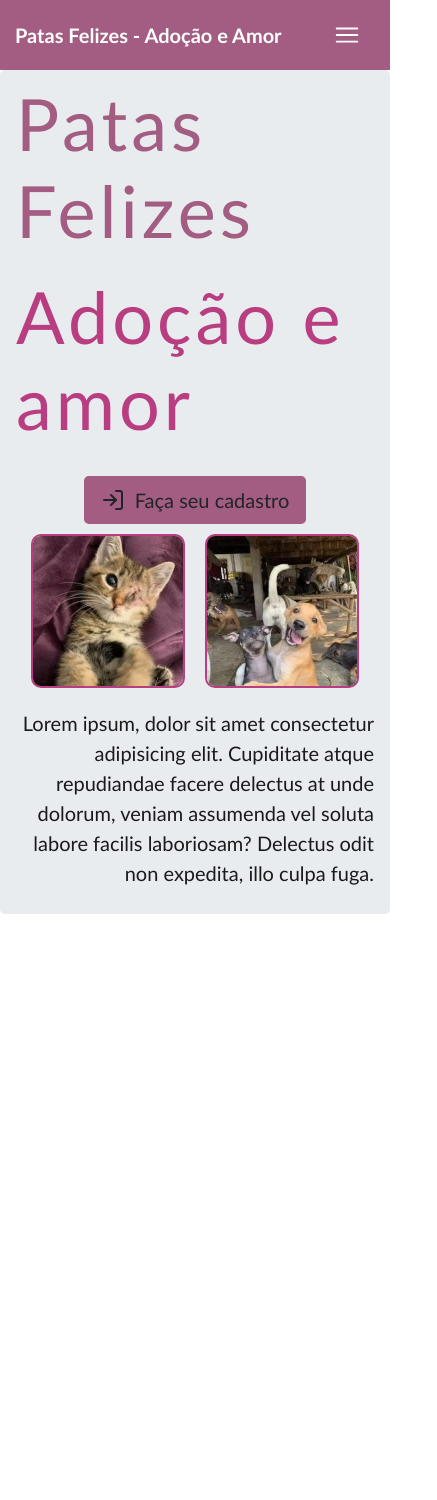
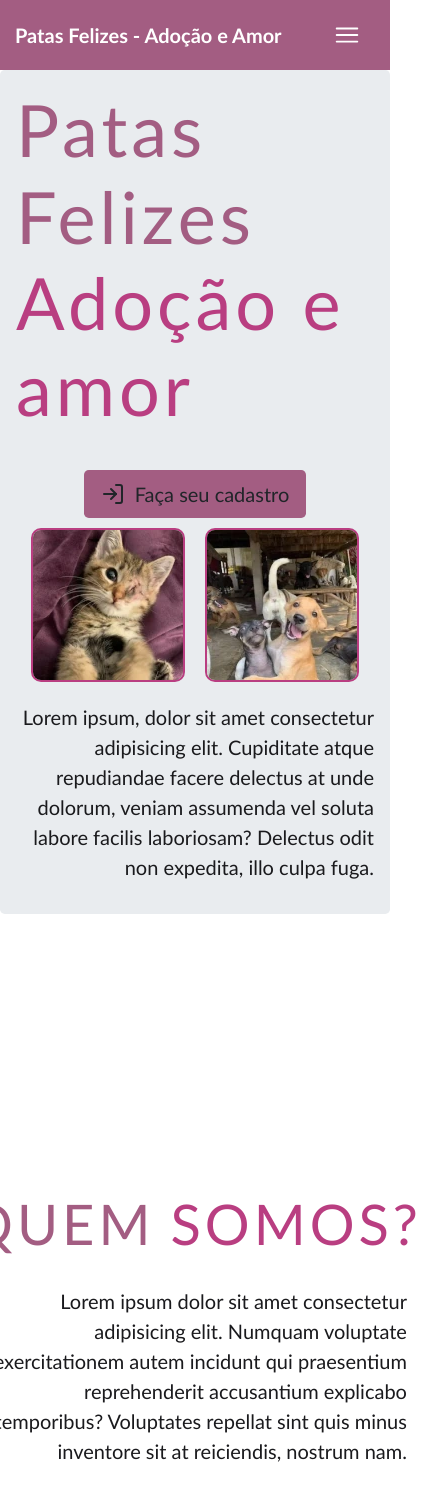
Before and after one commit to joaoflorencoJS/Patas-Felizes-Frontend, a React (Create React App) app: page / in a window 390 px wide. Shown: the top 1500 px of the page, 437 px wide, since content can reach past the window. Before the commit the page ends 914 px from the top, so only its background shows below. Built offline with nearby package versions, Linux system fonts and the light colour scheme.

Commit message:
Adicionando um "Quem Somos?" na landing page do site.

```diff
--- a/src/components/Header/index.js
+++ b/src/components/Header/index.js
@@ -7,7 +7,7 @@ import 'bootstrap';
 
 export default function Header() {
   return (
-    <Nav className="navbar navbar-expand-md">
+    <Nav className="navbar navbar-expand-md sticky-top">
       <Link to="/" className="navbar-brand">
         Patas Felizes - Adoção e Amor
       </Link>
--- a/src/pages/Home/index.js
+++ b/src/pages/Home/index.js
@@ -19,12 +19,10 @@ export default function Home() {
       <LandingContainer className="jumbotron mb-0">
         <div className="row">
           <HomeContent className="col-md">
-            <SpanPrimaryColor className="display-3">
-              Patas Felizes
-            </SpanPrimaryColor>
-            <SpanTerciaryColor className="display-3">
-              Adoção e amor
-            </SpanTerciaryColor>
+            <h1 className="d-flex flex-column align-items-center display-3">
+              <SpanPrimaryColor>Patas Felizes</SpanPrimaryColor>
+              <SpanTerciaryColor>Adoção e amor</SpanTerciaryColor>
+            </h1>
 
             <Link to="/register" className="btn btn-lg">
               <LuLogIn size={24} />
@@ -33,8 +31,8 @@ export default function Home() {
           </HomeContent>
           <HomeContent className="col-md">
             <DivImg className="gap-20">
-              <Img src={homeCat} alt="" />
-              <Img src={homeDog} alt="" />
+              <Img src={homeCat} alt="" className="" />
+              <Img src={homeDog} alt="" className="img-fluid" />
             </DivImg>
 
             <p className="lead">
@@ -46,6 +44,23 @@ export default function Home() {
           </HomeContent>
         </div>
       </LandingContainer>
+      <LandingContainer className="mb-0">
+        <div className="row container">
+          <HomeContent className="col-md">
+            <h1 className="d-flex align-items-center display-4">
+              <SpanPrimaryColor className="mr-3">QUEM</SpanPrimaryColor>
+              <SpanTerciaryColor>SOMOS?</SpanTerciaryColor>
+            </h1>
+
+            <p className="lead">
+              Lorem ipsum dolor sit amet consectetur adipisicing elit. Numquam
+              voluptate exercitationem autem incidunt qui praesentium
+              reprehenderit accusantium explicabo temporibus? Voluptates
+              repellat sint quis minus inventore sit at reiciendis, nostrum nam.
+            </p>
+          </HomeContent>
+        </div>
+      </LandingContainer>
     </Container>
   );
 }
--- a/src/styles/GlobalStyles.js
+++ b/src/styles/GlobalStyles.js
@@ -76,4 +76,5 @@ export const Container = styled.section`
   display: flex;
   justify-content: center;
   align-items: center;
+  flex-direction: column;
 `;
```
